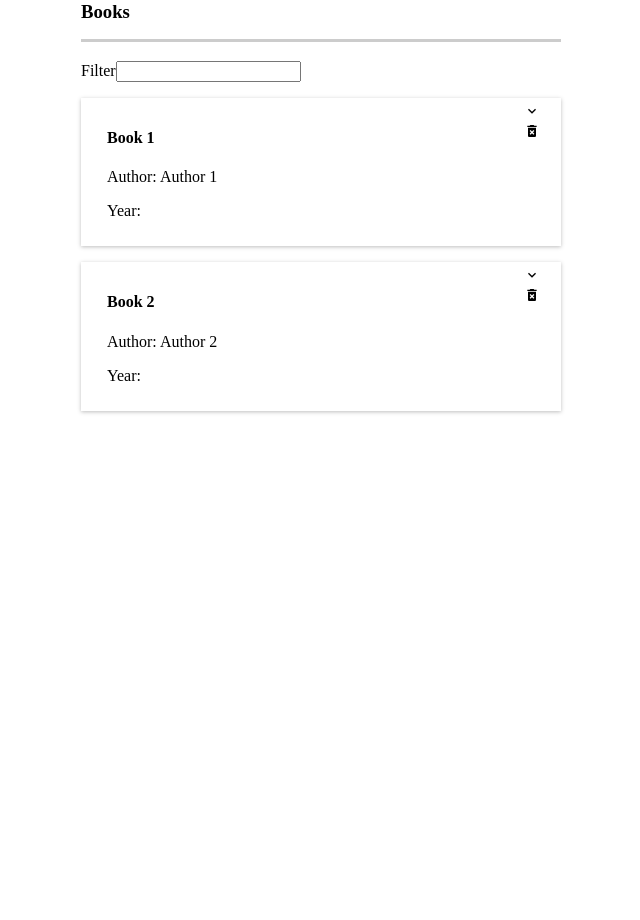
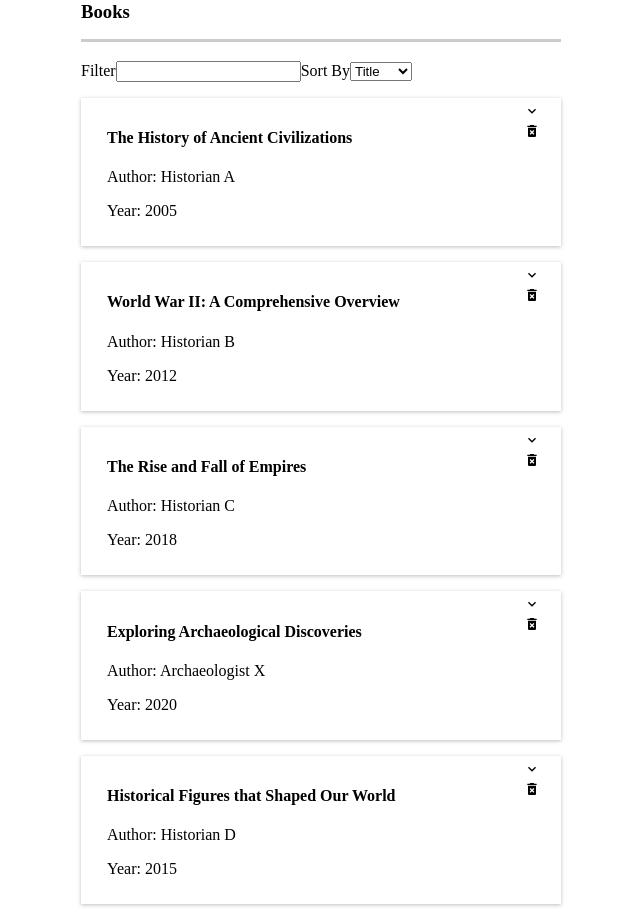
Before and after one commit to pesto-students/p11-mohammad-ravioli158, a React (Create React App) app in the folder Week-9/bookshelf/: page / in a window 1280 px wide. Shown: the part 420-1340 px from the top of the page, without its empty margins (319-959 px from the left). Before the commit the page ends 847 px from the top, so only its background shows below. Built offline with nearby package versions, Linux system fonts and the light colour scheme.

Commit message:
Implete Sort and Filter fr Assignment 4 hooks

```diff
--- a/Week-9/bookshelf/src/components/BookList.js
+++ b/Week-9/bookshelf/src/components/BookList.js
@@ -1,29 +1,70 @@
-import React, { useState, useEffect, useMemo } from "react";
+import React, { useState, useCallback, useEffect } from "react";
 import BookForm from "./BookForm";
 import BookDetail from "./BookDetail";
 import "./BookList.css";
+import useBookFilter from "../hooks/useBookFilter";
+import useBookSorter from "../hooks/useBookSorter";
+import BookSortFilter from "./BookSortFilter";
+
+
 
 // Assiggnment 4: Functional Component for displaying list of books
 export const BookList = () => {
   const [books, setBooks] = useState([]);
-  const [searchTerm, setSearchTerm] = useState("");
+  const { filteredBooks, setSearchTerm, searchTerm } = useBookFilter(books);
+  const { sortedBooks, sortingCriteria, setSortingCriteria } =
+    useBookSorter(filteredBooks);
+
   useEffect(() => {
-    // fetchdata()
-    setBooks(() => [
-      { id: 1, title: "Book 1", author: "Author 1" },
-      { id: 2, title: "Book 2", author: "Author 2" },
-      // Add more mock book data as needed
+    // Intial load of books
+    setBooks([
+      {
+        id: 1,
+        title: "The History of Ancient Civilizations",
+        author: "Historian A",
+        year: 2005,
+        genre: "History",
+        description:
+          "Dive into the fascinating journey of human civilizations from their earliest beginnings, exploring the cultures, achievements, and challenges that shaped our world.",
+      },
+      {
+        id: 2,
+        title: "World War II: A Comprehensive Overview",
+        author: "Historian B",
+        year: 2012,
+        genre: "History",
+        description:
+          "Uncover the intricate details of World War II, from its complex origins to its far-reaching consequences, through meticulous research and analysis.",
+      },
+      {
+        id: 3,
+        title: "The Rise and Fall of Empires",
+        author: "Historian C",
+        year: 2018,
+        genre: "History",
+        description:
+          "Trace the grandeur and decline of empires throughout history, examining the political, economic, and cultural factors that led to their ascent and downfall.",
+      },
+      {
+        id: 4,
+        title: "Exploring Archaeological Discoveries",
+        author: "Archaeologist X",
+        year: 2020,
+        genre: "Archaeology",
+        description:
+          "Embark on a journey through time as Archaeologist X uncovers ancient artifacts, lost cities, and forgotten civilizations, shedding light on the mysteries of the past.",
+      },
+      {
+        id: 5,
+        title: "Historical Figures that Shaped Our World",
+        author: "Historian D",
+        year: 2015,
+        genre: "History",
+        description:
+          "Explore the lives and impact of historical figures who have left an indelible mark on our world, shaping the course of history.",
+      },
     ]);
   }, []);
-  const filterBooks = (books, searchTerm) => {
-    return books.filter((book) =>
-      book.title.toLowerCase().includes(searchTerm.toLowerCase())
-    );
-  };
-  const filteredBooks = useMemo(
-    () => filterBooks(books, searchTerm),
-    [books, searchTerm]
-  );
 
   // Function to handle adding a new book to the list.
   const handleAddBook = (newBook) => {
@@ -34,6 +75,14 @@ export const BookList = () => {
   const handleDeleteBook = (title) => {
     setBooks((prevBooks) => prevBooks.filter((book) => book.title !== title));
   };
+  const handleSortCriteriaChange = (critera) => {};
+  // So props to BookSortFilter do not change on every render
+  const cahedSetSearchTerm = useCallback(
+    (value) => {
+      setSearchTerm(value);
+    },
+    [setSearchTerm]
+  );
 
   return (
     <div className="App">
@@ -48,20 +97,17 @@ export const BookList = () => {
           ) : (
             <h3>Books</h3>
           )}
-          {/* Filter Books */}
-          <div>
-            <label htmlFor="search-term">Filter</label>
-            <input
-              name="search-term"
-              value={searchTerm}
-              onChange={(e) => {
-                setSearchTerm(e.target.value);
-              }}
-            />
-          </div>
 
+          {/* Filter And Sort Books */}
+          <BookSortFilter
+            onSortCriteriaChange={handleSortCriteriaChange}
+            searchTerm={searchTerm}
+            setSearchTerm={cahedSetSearchTerm}
+            sortingCriteria={sortingCriteria}
+            setSortingCriteria={setSortingCriteria}
+          />
           {/* Map through the list of books and render each book item. */}
-          {filteredBooks.map((book, index) => (
+          {sortedBooks.map((book, index) => (
             <li key={index} className="book-list-item">
               {/* Display book details using BookDetail component. */}
               <BookDetail {...book} handleDeleteBook={handleDeleteBook} />
--- /dev/null
+++ b/Week-9/bookshelf/src/components/BookSortFilter.js
@@ -0,0 +1,32 @@
+import React from "react";
+
+const BookSortFilter = ({
+  searchTerm,
+  setSearchTerm,
+  sortingCriteria,
+  setSortingCriteria,
+}) => {
+  const handleSortingChange = (event) => {
+    setSortingCriteria(event.target.value);
+  };
+  return (
+    <div>
+      <label htmlFor="search-term">Filter</label>
+      <input
+        name="search-term"
+        value={searchTerm}
+        onChange={(e) => {
+          setSearchTerm(e.target.value);
+        }}
+      />
+      <label>Sort By</label>
+      <select onChange={handleSortingChange}>
+        <option value="Title">Title</option>
+        <option value="Year">Year</option>
+        <option value="Author">Author</option>
+      </select>
+    </div>
+  );
+};
+
+export default BookSortFilter;
--- /dev/null
+++ b/Week-9/bookshelf/src/hooks/useBookFilter.js
@@ -0,0 +1,22 @@
+import { useState, useMemo } from "react";
+
+// Custom hook: useBookFilter
+const useBookFilter = (books) => {
+  const [searchTerm, setSearchTerm] = useState("");
+
+  // Memoized array of books that match the search term
+  const filteredBooks = useMemo(() => {
+    // Filter the books array based on the search term
+    return books.filter((book) =>
+      book.title.toLowerCase().includes(searchTerm.toLowerCase())
+    );
+  }, [books, searchTerm]);
+
+  return {
+    searchTerm,
+    filteredBooks,
+    setSearchTerm,
+  };
+};
+
+export default useBookFilter;
--- /dev/null
+++ b/Week-9/bookshelf/src/hooks/useBookSorter.js
@@ -0,0 +1,36 @@
+import { useMemo, useState } from "react";
+
+// Define a function that determines the sorting logic based on the selected criteria.
+const sortLogic = (criteria) => {
+  switch (criteria) {
+    case "Title":
+      return (a, b) => a.title.localeCompare(b.title); // Sort titles alphabetically
+    case "Year":
+      return (a, b) => a.year - b.year; // Sort years numerically
+    case "Author":
+      return (a, b) => a.author.localeCompare(b.author); // Sort authors alphabetically
+    default:
+      return (a, b) => 0; // Default comparison function
+  }
+};
+
+// Custom hook to sort an array of books based on a selected criteria.
+const useBookSorter = (books) => {
+  // State to keep track of the currently selected sorting criteria.
+  const [sortingCriteria, setSortingCriteria] = useState("");
+
+  // Use the useMemo hook to compute the sortedBooks array only when dependencies change.
+  const sortedBooks = useMemo(
+    () => books.sort(sortLogic(sortingCriteria)), // Apply sorting logic to the books array
+    [books, sortingCriteria] // Re-run when the books array or sorting criteria change
+  );
+
+  // Return the sorted books, the selected sorting criteria, and a function to update the criteria.
+  return {
+    sortedBooks,
+    sortingCriteria,
+    setSortingCriteria,
+  };
+};
+
+export default useBookSorter;
```
Also changed, not shown: Week-9/bookshelf/src/context/ThemeContext.js (added).
